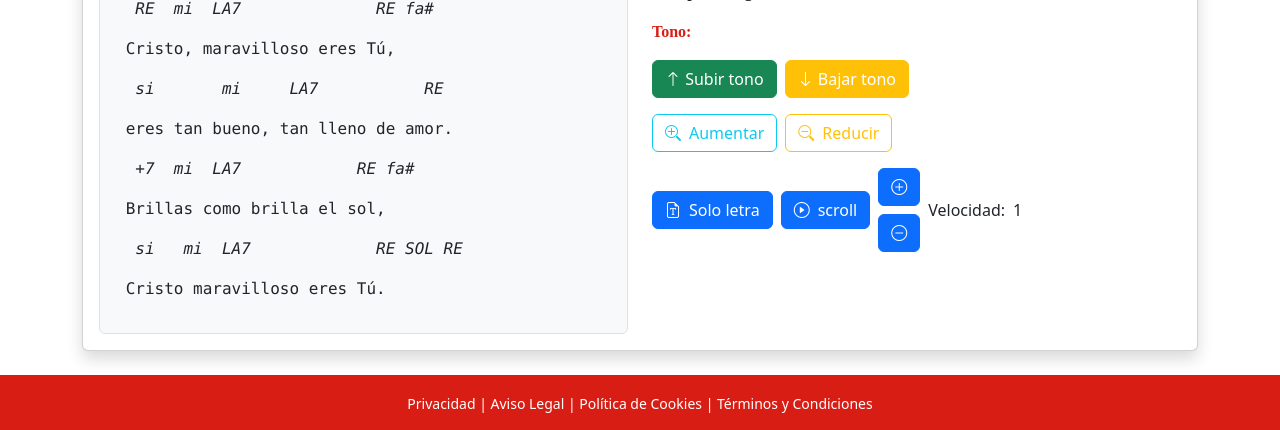
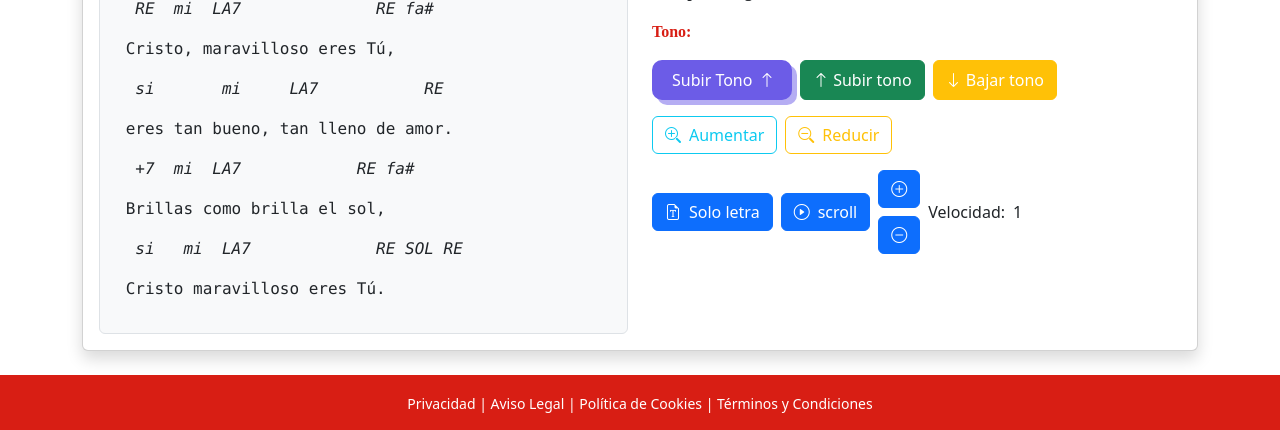
Before and after one commit to marcobatistacalado/TFG-DAW-CANCIONERO-DIGITAL-SALESIANO, a Django app: page /cancion/1/ in a window 1280 px wide. Shown: the part 347-777 px from the top of the page. Run offline with Django 5.2, Linux system fonts and the light colour scheme; data comes from the database, SQL or seed files in the repository; some libraries are stand-ins or nearby versions; some web fonts are replaced.

Commit message:
Prueba de boton

```diff
--- a/cancionero_digital_salesiano/canciones/templates/canciones/cancion.html
+++ b/cancionero_digital_salesiano/canciones/templates/canciones/cancion.html
@@ -35,7 +35,14 @@
                     <div class="mb-3">
                         <p><strong class="main-color">Tono:</strong></p>
                         <div class="d-flex gap-2 mb-3">
-                            <button id="btn-up" class="btn btn-success">
+                            <!-- From Uiverse.io by vinodjangid07 -->
+                            <button class="Btn d-flex gap-2" id="btn-up">
+                                <span>Subir Tono</span>
+                                <i class="bi bi-arrow-up svg"></i>
+                            </button>
+
+
+                            <button  class="btn btn-success">
                                 <i class="bi bi-arrow-up"></i>
                                 Subir tono
                             </button>
--- a/cancionero_digital_salesiano/static/css/style.css
+++ b/cancionero_digital_salesiano/static/css/style.css
@@ -27,38 +27,43 @@
     font-style: normal;
 }
 
-*{
+* {
     margin: 0;
     padding: 0;
     box-sizing: border-box;
 }
 
-.main-bg-color{
+.main-bg-color {
     background-color: #d81e14;
 }
-.main-color{
+
+.main-color {
     color: #d81e14;
 }
 
-.width-logo{
+.width-logo {
     width: 120px;
 }
 
-h1,h2,h3,h4,h5{
+h1,
+h2,
+h3,
+h4,
+h5 {
     font-family: 'Playfair Display';
 }
 
-p{
+p {
     font-family: 'Raleway';
 }
 
-pre{
+pre {
     font-size: 1em !important;
 }
 
 /*Estilos del seatrch*/
 /* From Uiverse.io by ercnersoy */
-.i-search{
+.i-search {
     border: none;
     padding: 1rem;
     border-radius: 1rem;
@@ -85,7 +90,8 @@ pre{
 
 .imagen-banner {
     position: absolute;
-    filter: saturate(90%) brightness(80%); ;
+    filter: saturate(90%) brightness(80%);
+    ;
     top: 0;
     left: 0;
     z-index: -1;
@@ -99,14 +105,79 @@ pre{
     text-align: center;
 }
 
-.letra-movil{
-   max-height: 400px; /* o lo que prefieras */
+.letra-movil {
+    max-height: 400px;
+    /* o lo que prefieras */
     overflow-y: auto;
 }
 
+/* From Uiverse.io by vinodjangid07 */
+.Btn {
+    position: relative;
+    display: flex;
+    align-items: center;
+    justify-content: flex-start;
+    width: 140px;
+    /* Tamaño inicial */
+    height: 40px;
+    border: none;
+    padding: 0px 20px;
+    background-color: #6C5CE7;
+    color: white;
+    font-weight: 500;
+    cursor: pointer;
+    border-radius: 10px;
+    box-shadow: 5px 5px 0px rgba(108, 92, 231, 0.5);
+    transition: all 0.3s ease;
+    /* Transición para todo */
+}
+
+.Btn span {
+    transition: color 0.3s ease;
+}
+
+.svg {
+    width: 13px;
+    position: absolute;
+    right: 0;
+    margin-right: 20px;
+    fill: white;
+    transition: right 0.3s ease;
+    /* Movimiento del ícono */
+}
+
+.Btn:hover {
+    width: 100px;
+    /* Nuevo tamaño de la caja */
+    background-color: #00B894;
+    /* Fondo cambia a verde neón cuando el mouse pasa */
+    box-shadow: 5px 5px 10px rgba(0, 184, 148, 0.5);
+    /* Sombra más intensa */
+}
+
+.Btn:hover span {
+    color: transparent;
+    /* Ocultar texto */
+}
+
+.Btn:hover .svg {
+    right: 43%;
+    /* Mover ícono */
+    margin: 0;
+    padding: 0;
+    border: none;
+}
+
+.Btn:active {
+    transform: translate(3px, 3px);
+    transition-duration: .3s;
+    box-shadow: 2px 2px 0px rgba(0, 184, 148, 0.5);
+}
+
+
 /*Tamaño aproximado de tablets...*/
 @media screen and (max-width: 912px) {
-    .letra-movil{
+    .letra-movil {
         text-align: center;
     }
 
```
Lines whose indentation alone changed are shown as unchanged.
